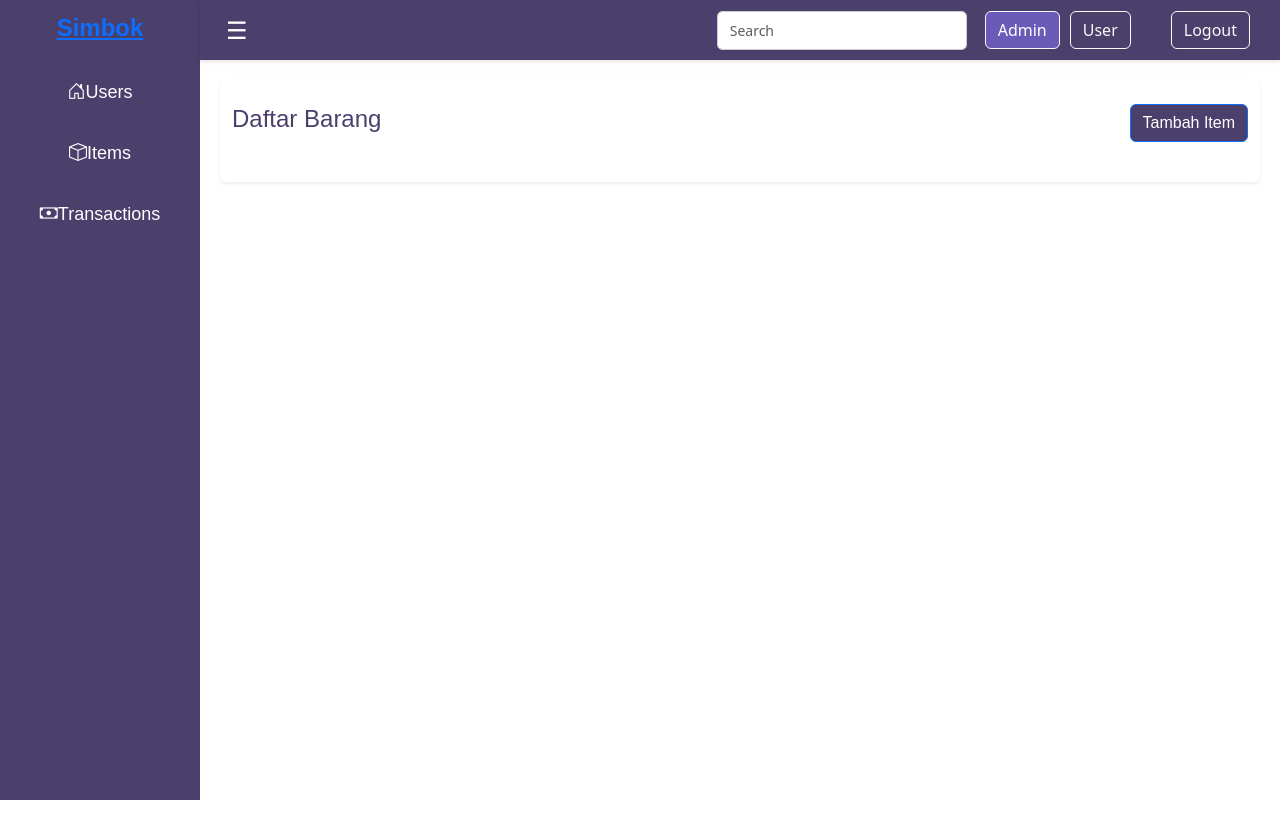
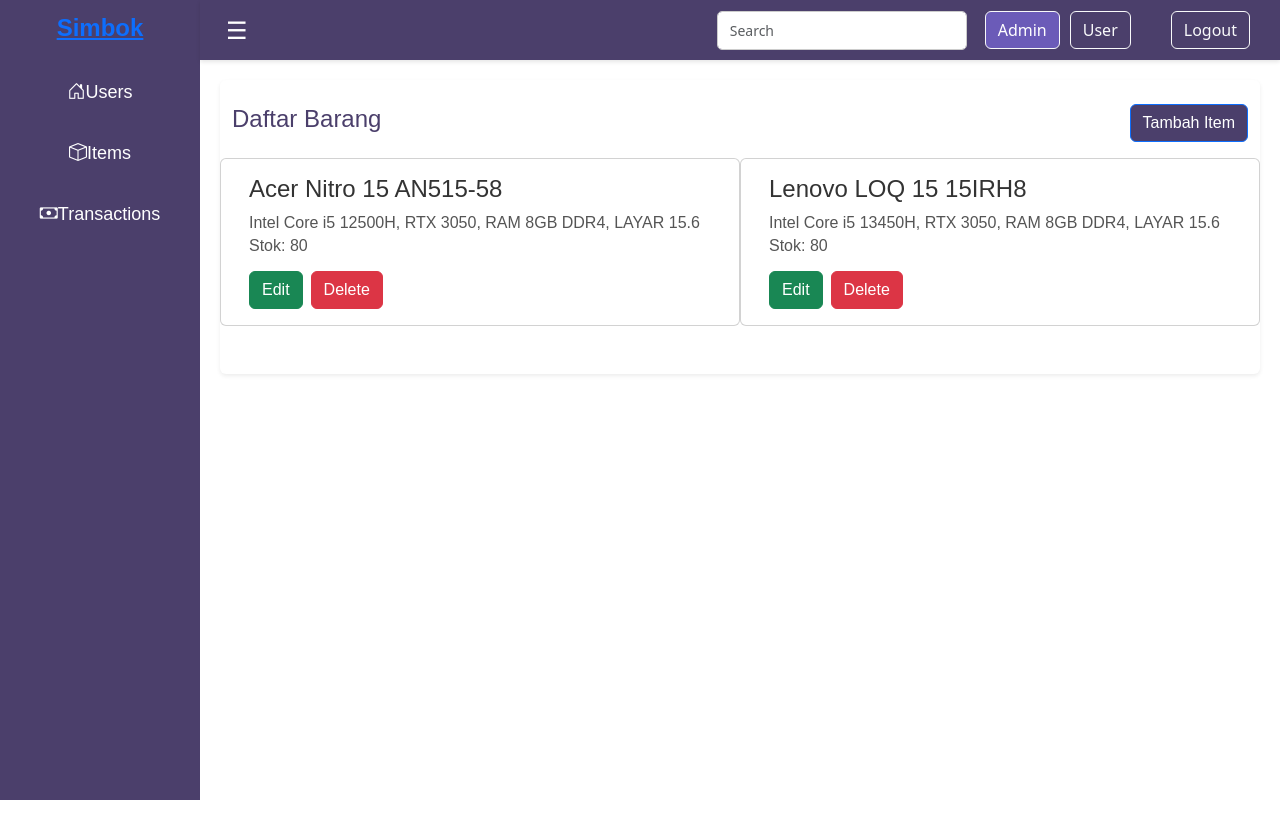
Before and after one commit to AditiaPrasasti/inventory-management-frontend, a Vue app: page /admin/items in a window 1280 px wide. Shown: the top 838 px of the page. Built offline with nearby package versions, Linux system fonts and the light colour scheme; sample sign-in values are in the browser's storage.

Commit message:
feat: configure Pinia as itemStore for item list management in ItemList component

```diff
--- a/src/components/admin/item/ItemList.vue
+++ b/src/components/admin/item/ItemList.vue
@@ -7,7 +7,7 @@
 
     <div class="item-cards row">
       <ItemCard
-        v-for="item in items"
+        v-for="item in filteredItems"
         :key="item.kode"
         :item="item"
         @edit-item="editItem"
@@ -28,9 +28,11 @@
 </template>
 
 <script>
+import { EventBus } from "@/utils/EventBus";
 import ItemCard from "./ItemCard.vue";
 import Modal from "../../Modal.vue";
 import ItemForm from "./ItemForm.vue";
+import { useItemStore } from "@/store/itemStore";
 
 export default {
   components: {
@@ -43,17 +45,28 @@
       showForm: false,
       selectedItem: null,
       isEdit: false,
+      searchQuery: "",
     };
+  },
+  computed: {
+    items() {
+      return this.itemStore.items;
+    },
+    filteredItems() {
+      return this.items.filter((item) =>
+        item.nama.toLowerCase().includes(this.searchQuery.toLowerCase())
+      );
+    },
   },
   methods: {
     showAddForm() {
-      (this.selectedItem = {
+      this.selectedItem = {
         kode: "",
         nama: "",
         deskripsi: "",
         stok: 0,
-      }),
-        (this.isEdit = false);
+      };
+      this.isEdit = false;
       this.showForm = true;
     },
     editItem(item) {
@@ -62,31 +75,43 @@
       this.showForm = true;
     },
     handleSubmit(item) {
-      if (
+      if (this.validateItem(item)) {
+        if (this.isEdit) {
+          this.itemStore.updateItem(item);
+        } else {
+          this.itemStore.addItem(item);
+        }
+        this.showForm = false;
+      }
+    },
+    validateItem(item) {
+      return (
         item.kode &&
         item.nama &&
         item.deskripsi &&
         item.stok !== null &&
         !isNaN(item.stok)
-      ) {
-        if (this.isEdit) {
-          let index = this.items.findIndex((i) => i.kode === item.kode);
-          this.items[index] = item;
-        } else {
-          this.items.push(item);
-        }
-      }
-      this.showForm = false;
+      );
     },
     cancelEditForm() {
       this.showForm = false;
-      this.selectedItem = null;
-      this.isEdit = false;
     },
     deleteItem(kode) {
-      this.items = this.items.filter((item) => item.kode !== kode);
-      this.$emit("delete-item", kode);
+      this.itemStore.deleteItem(kode);
     },
+    handleSearch(query) {
+      this.searchQuery = query;
+    },
+  },
+  mounted() {
+    EventBus.on("search", this.handleSearch);
+  },
+  beforeUnmount() {
+    EventBus.off("search", this.handleSearch);
+  },
+  setup() {
+    const itemStore = useItemStore();
+    return { itemStore };
   },
 };
 </script>
--- a/src/store/itemStore.js
+++ b/src/store/itemStore.js
@@ -22,6 +22,7 @@
       return state.items.find((item) => item.kode === kode);
     },
     totalItem: (state) => state.items.length,
+    avalaibleItems: (state) => state.items.filter((item) => item.stok > 0),
   },
   actions: {
     addItem(item) {
```
